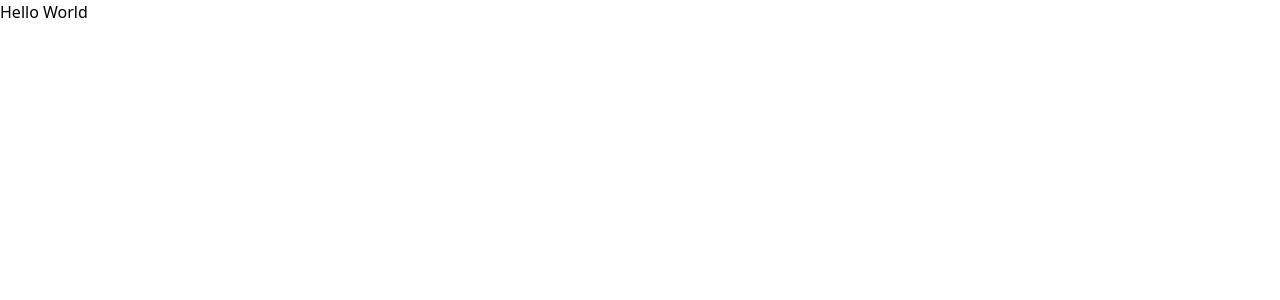
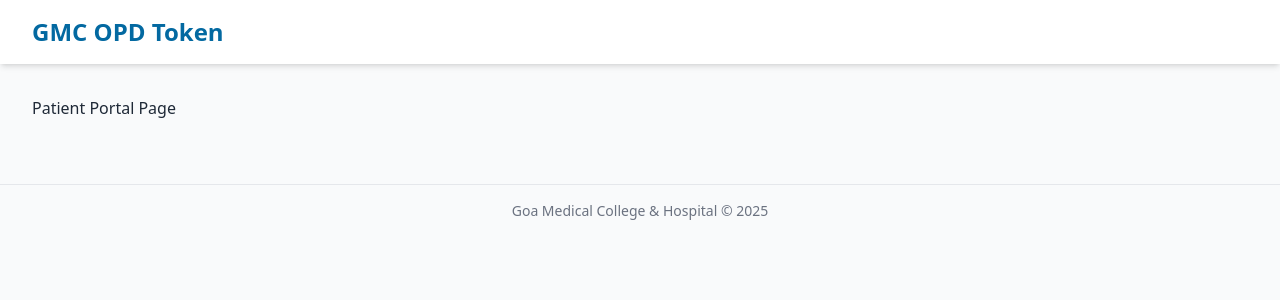
Before and after one commit to ushiecodes/gmc-token-system, a React (Vite) app: page / in a window 1280 px wide. Shown: the top 300 px of the page. Built offline with nearby package versions, Linux system fonts and the light colour scheme.

Commit message:
Implement shared Layout component

```diff
--- a/src/App.tsx
+++ b/src/App.tsx
@@ -1,11 +1,16 @@
 import React from "react";
 import { HashRouter, Routes, Route } from "react-router-dom";
+import Layout from "./components/Layout";
 
 const App: React.FC = () => {
   return (
     <HashRouter>
-      <div>Hello World</div>
-      {/* Routes will go here */}
+      <Layout>
+        <Routes>
+          {/* All routes will be defined here */}
+          <Route path="/" element={<div>Patient Portal Page</div>} />
+        </Routes>
+      </Layout>
     </HashRouter>
   );
 };
--- /dev/null
+++ b/src/components/Layout.tsx
@@ -0,0 +1,31 @@
+import React from "react";
+import { Link } from "react-router-dom";
+
+const Layout: React.FC<{ children: React.ReactNode }> = ({ children }) => {
+  return (
+    <div className="min-h-screen bg-gray-50 text-gray-800">
+      <header className="bg-white shadow-md">
+        <nav className="container mx-auto px-4 sm:px-6 lg:px-8">
+          <div className="flex items-center justify-between h-16">
+            <div className="flex items-center">
+              <Link to="/" className="text-2xl font-bold text-gmc-dark">
+                GMC OPD Token
+              </Link>
+            </div>
+            <div className="flex items-center space-x-4">
+              {/* Auth buttons will go here */}
+            </div>
+          </div>
+        </nav>
+      </header>
+      <main className="container mx-auto p-4 sm:p-6 lg:p-8">
+        {children}
+      </main>
+      <footer className="text-center p-4 text-sm text-gray-500 border-t mt-8">
+        Goa Medical College & Hospital &copy; {new Date().getFullYear()}
+      </footer>
+    </div>
+  );
+    };
+
+export default Layout;
```
